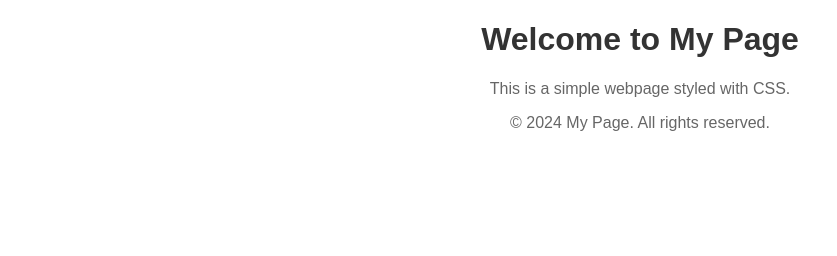
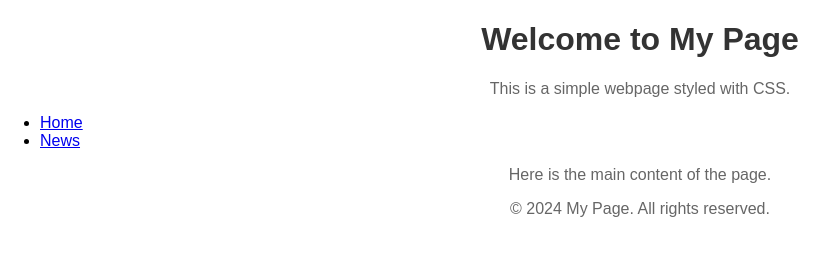
Before and after one commit to kiarie-ke/git, a plain HTML site: page index.html in a window 1280 px wide. Shown: the whole page, without its empty margins (0-837 px from the left). Drawn offline with Linux system fonts and the light colour scheme.

Commit message:
feature4

```diff
--- a/index.html
+++ b/index.html
@@ -3,15 +3,21 @@
   <head>
     <meta charset="UTF-8" />
     <meta name="viewport" content="width=device-width, initial-scale=1.0" />
-    <link
-      href="style.css"
-      rel="stylesheet"
-    />
+    <link href="style.css" rel="stylesheet" />
     <title>My Page</title>
   </head>
   <body>
     <h1>Welcome to My Page</h1>
     <p>This is a simple webpage styled with CSS.</p>
+    <nav>
+      <ul>
+        <li><a href="index.html">Home</a></li>
+        <li><a href="news.html">News</a></li>
+      </ul>
+    </nav>
+    <main>
+      <p>Here is the main content of the page.</p>
+    </main>
     <footer>
       <p>&copy; 2024 My Page. All rights reserved.</p>
     </footer>
```
